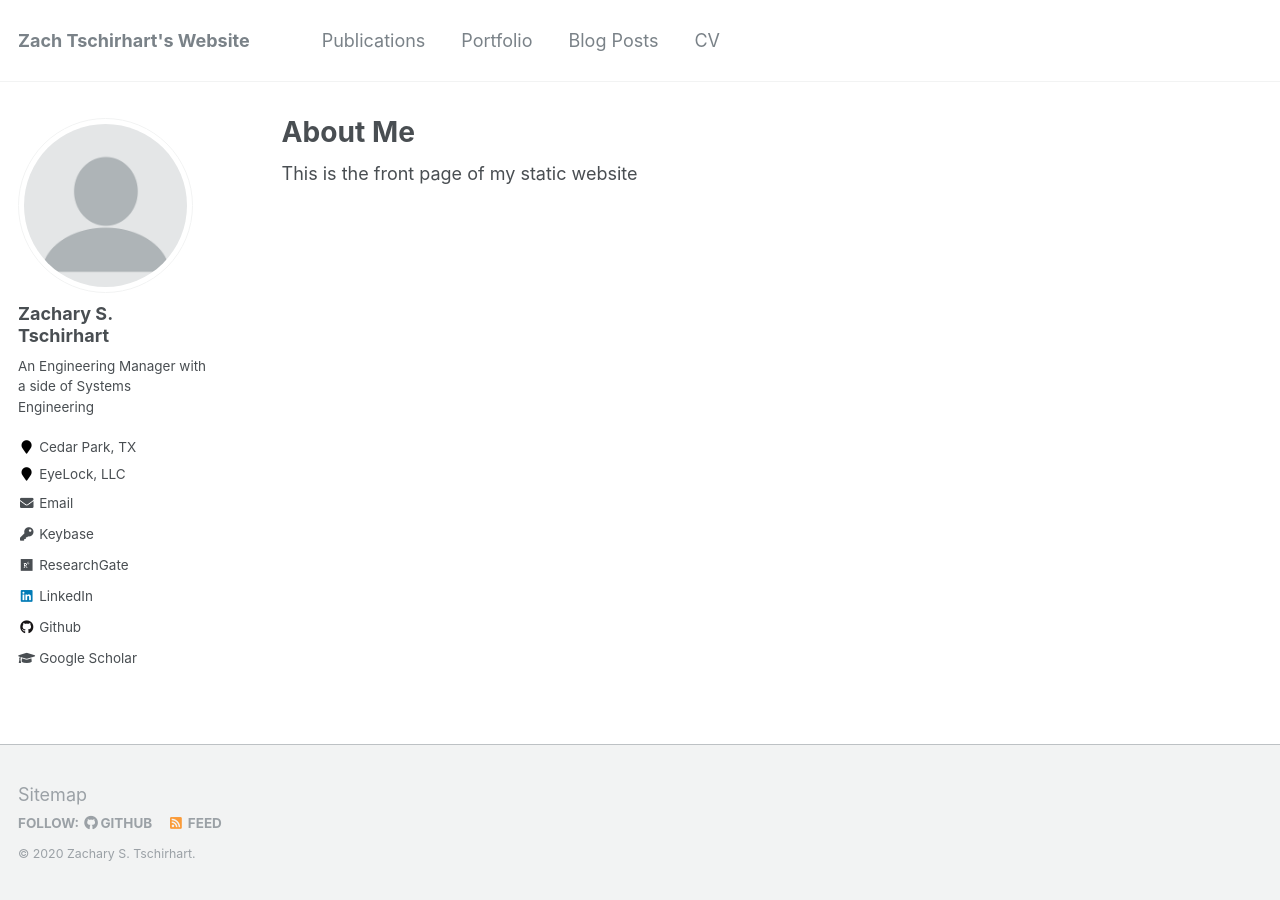
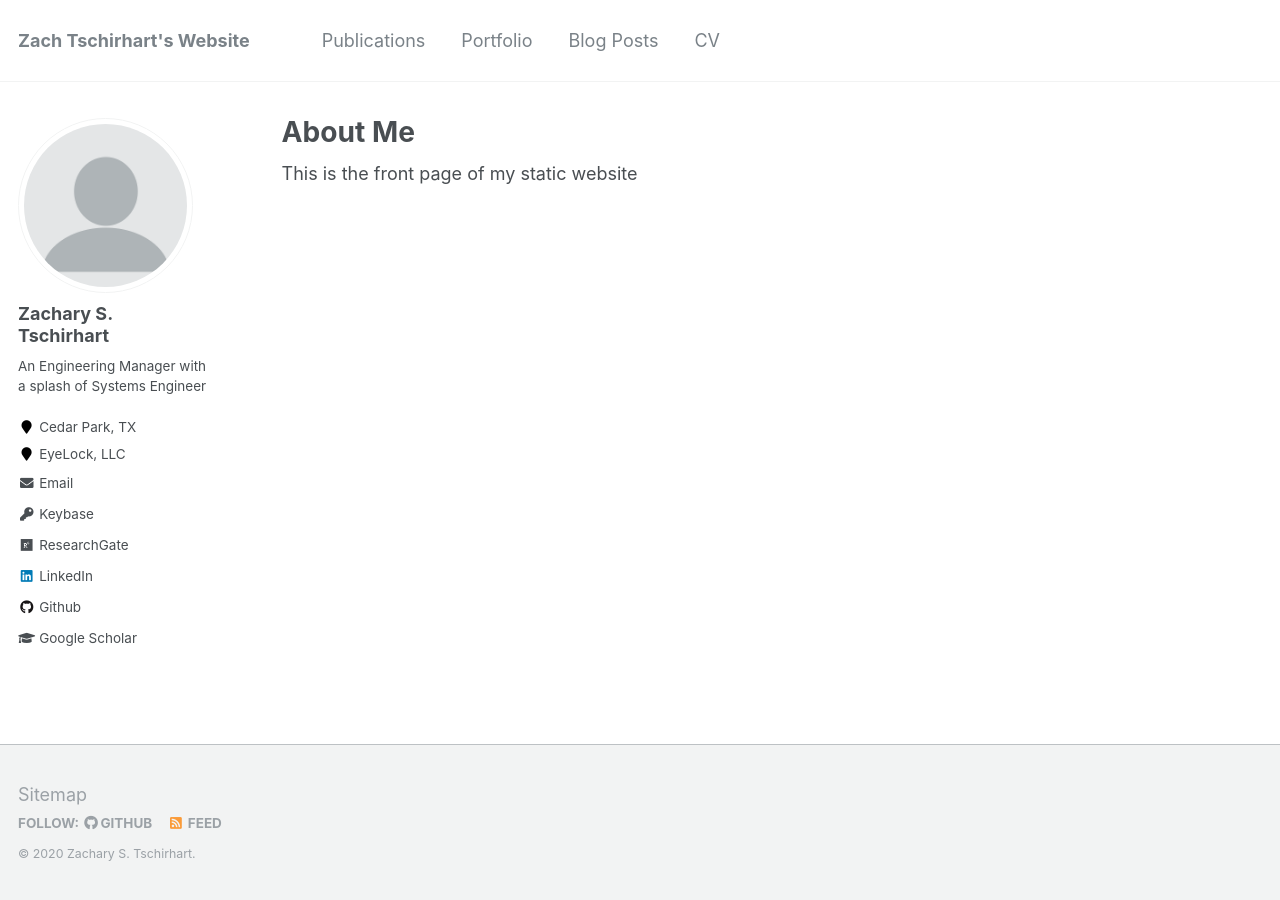
Before and after one commit to ztschir/ztschir.github.io, a Jekyll site: the page built from _pages/about.md, in a window 1280 px wide. Built offline with Jekyll 4.4.1, drawn with Linux system fonts in a browser that asks for light colours.

Commit message:
Update _config.yml

```diff
--- a/_config.yml
+++ b/_config.yml
@@ -82,7 +82,7 @@ atom_feed:
 author:
   name             : "Zachary S. Tschirhart"
   avatar           : "profile.png"
-  bio              : "An Engineering Manager with a side of Systems Engineering"
+  bio              : "An Engineering Manager with a splash of Systems Engineer"
   location         : "Cedar Park, TX"
   employer         : "EyeLock, LLC"
   pubmed           :
```
